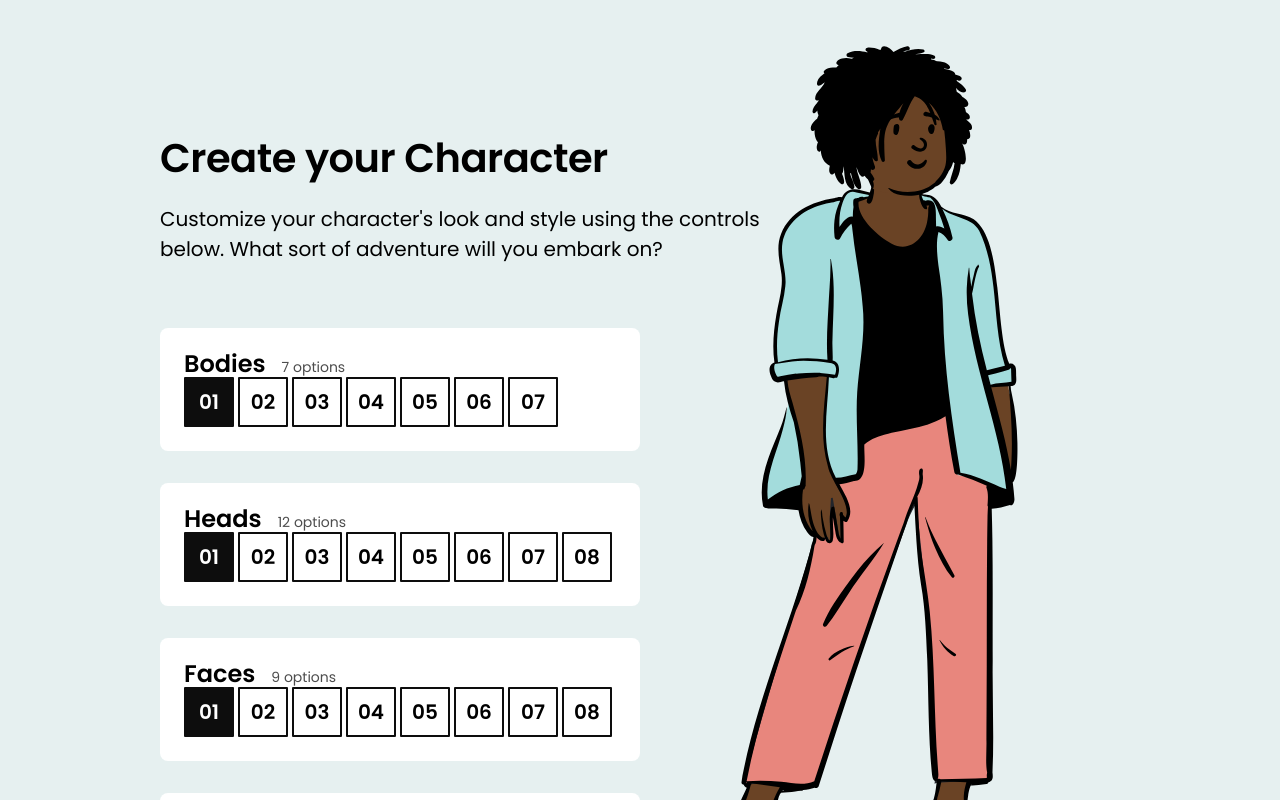
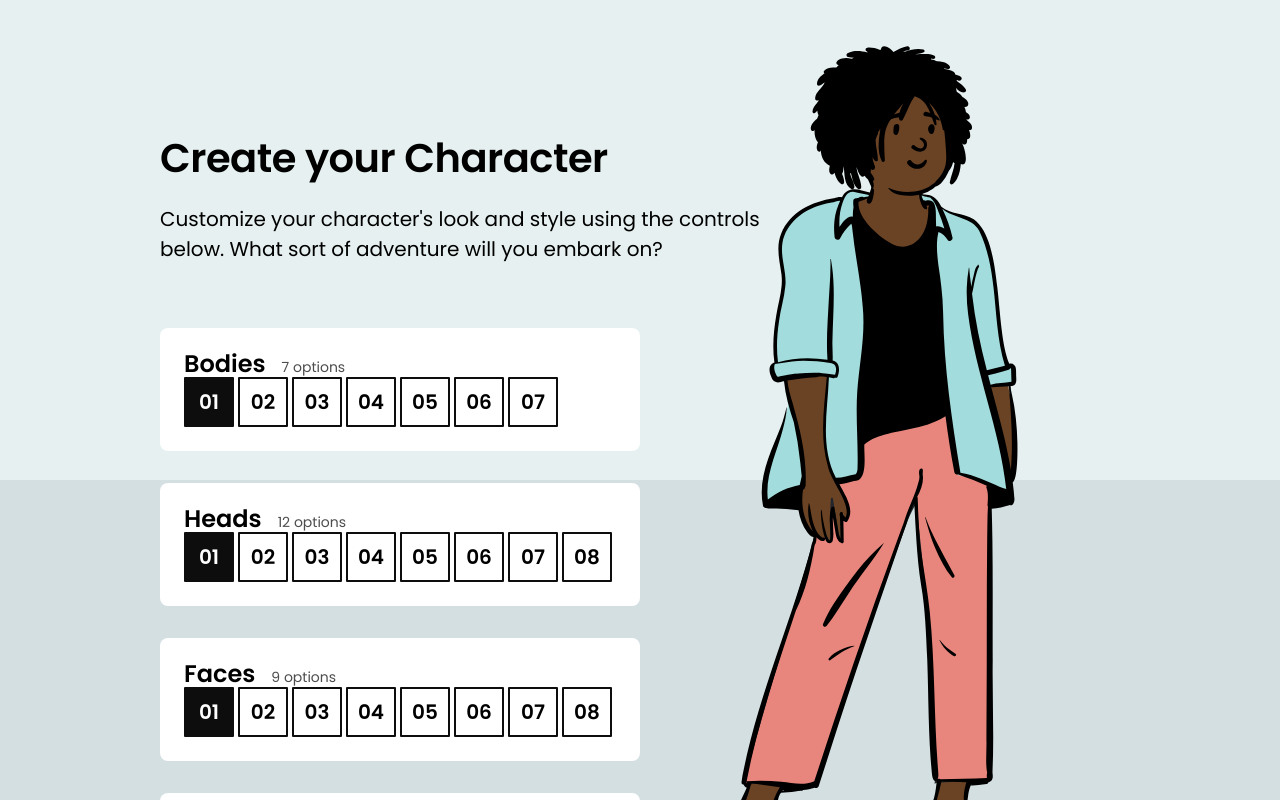
Before and after one commit to cjwallace/css-for-js, a React (Create React App) app in the folder character-creator/: page / in a window 1280 px wide. Shown: the top 800 px of the page. Built offline with nearby package versions, Linux system fonts and the light colour scheme.

Commit message:
Complete character creator exercise 4: perspective decoration

```diff
--- a/character-creator/src/App.js
+++ b/character-creator/src/App.js
@@ -6,6 +6,7 @@ import Footer from './components/Footer';
 function App() {
   return (
     <>
+      <div className="bar" />
       <CharacterEditor />
       <Footer />
     </>
--- a/character-creator/src/index.css
+++ b/character-creator/src/index.css
@@ -12,8 +12,16 @@ body {
 *,
 *:before,
 *:after {
-  font-family: 'Poppins', sans-serif;
+  font-family: "Poppins", sans-serif;
   box-sizing: border-box;
+}
+
+div.bar {
+  height: 40%;
+  width: 100%;
+  background-color: hsl(195deg, 20%, 86%);
+  position: fixed;
+  bottom: 0;
 }
 
 /*
```
